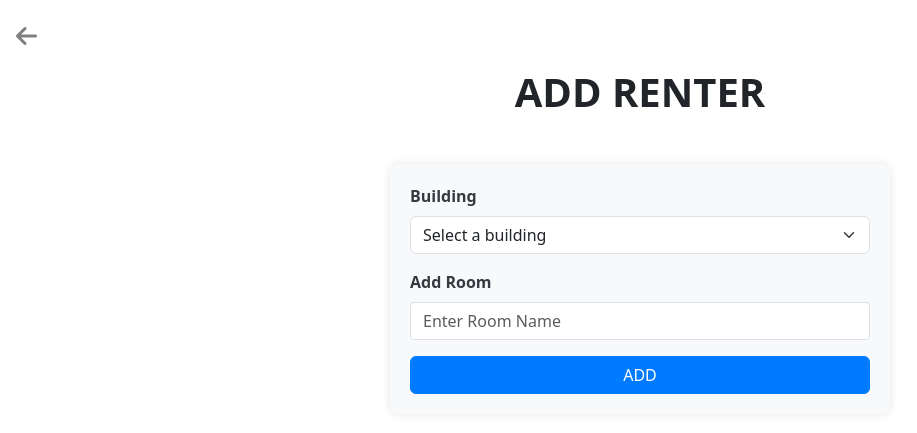
After one commit to dawnet-innovations/renter, a Django app: page /add-room in a window 1280 px wide. The commit adds this page. Shown: the top 433 px of the page, without its empty margins (0-917 px from the left). Run offline with Django 5.2, Linux system fonts and the light colour scheme; data comes from the database, SQL or seed files in the repository; some libraries are stand-ins or nearby versions.

Commit message:
building

```diff
--- a/Renter/core/models.py
+++ b/Renter/core/models.py
@@ -7,22 +7,21 @@ class Building(models.Model):
     def __str__(self):
         return self.name
 
+class Room(models.Model):
+    building = models.ForeignKey(Building, on_delete=models.CASCADE, related_name='%(class)s_building')
+    name = models.CharField(max_length=100)
+
+    def __str__(self):
+        return self.name
+
 
 class Renter(models.Model):
-    building = models.ForeignKey(Building, on_delete=models.CASCADE, related_name='%(class)s_building')
-    room = models.CharField(max_length=25)
+    room = models.ForeignKey(Room, on_delete=models.CASCADE, related_name='%(class)s_room')
     name = models.CharField(max_length=100)
-    phone = models.CharField(max_length=15)
-    whatsapp = models.CharField(max_length=15, null=True, blank=True)
     agreement_start = models.DateTimeField()
     agreement_end = models.DateTimeField()
-    advance = models.DecimalField(max_digits=10, decimal_places=5)
-    rent = models.DecimalField(max_digits=10, decimal_places=5)
-
-    def save(self, *args, **kwargs):
-        if not self.whatsapp:
-            self.whatsapp = self.phone
-        super().save(*args, **kwargs)
+    advance = models.DecimalField(max_digits=100, decimal_places=5)
+    rent = models.DecimalField(max_digits=100, decimal_places=5)
 
     def __str__(self):
         return self.name
--- /dev/null
+++ b/Renter/core/templates/add-room.html
@@ -0,0 +1,40 @@
+{% extends 'base.html' %}
+{% load static %}
+
+{% block title %} RENTER {% endblock %}
+
+{% block body %}
+
+<a href="javascript:window.history.back();">
+    <i style="font-size: 1.5rem; color: grey;" class="fa-solid fa-arrow-left mt-3 mx-3"></i>
+</a>
+
+<h1 class="fw-bold text-center m-3">ADD RENTER </h1>
+
+
+
+<div class="container mt-5">
+    <div class="form-container">
+        <form method="post">
+            {% csrf_token %}
+            <div class="mb-3">
+                <label for="buildingName" class="form-label">Building </label>
+                <select id="buildingName" name="building" class="form-select">
+                    <option value="" disabled selected>Select a building</option>
+                    {% for build in buildings %}
+                    <option value="{{ build.id }}"> {{ build.name }} </option>
+                    {% endfor %}
+                    <!-- Add more options as needed -->
+                </select>
+            </div>
+            <div class="mb-3">
+                <label for="buildingName" class="form-label">Add Room </label>
+                <input name="name" type="text" class="form-control" id="buildingName" placeholder="Enter Room Name ">
+            </div>
+
+            <button type="submit" class="btn btn-primary w-100">ADD</button>
+        </form>
+    </div>
+</div>
+
+{% endblock %}
--- a/Renter/core/urls.py
+++ b/Renter/core/urls.py
@@ -4,9 +4,10 @@ from . import views
 urlpatterns = [
 
     path('',views.index),
-    path('building',views.building,name='building'),
+    path("building/<id>",views.building,name="building"),
     path('renter',views.renter,name='renter'),
     path('pending',views.pending,name='pending'),
     path('add-building',views.add_building,name='add-building'),
+    path('add-room',views.add_room,name='add-room'),
     path('add-renter',views.add_renter,name='add-renter'),
 ]
--- a/Renter/core/views.py
+++ b/Renter/core/views.py
@@ -1,8 +1,6 @@
-from django.shortcuts import render
-from django.shortcuts import render, redirect
-from .models import Building,Renter
-from .forms import RenterForm
-
+from django.shortcuts import render, redirect, get_object_or_404
+from .models import Building, Renter, Room
+from .forms import RenterForm, RoomForm
 
 # Create your views here.
 
@@ -21,31 +19,48 @@ def add_building(request):
 def index(request):
     if request.method == "GET":
         context = {
-            "building": Building.objects.all()
+            "buildings": Building.objects.all()
         }
         return render(request, "index.html", context=context)
 
+def add_room(request):
+    if request.method == "GET":
+        context = {
+            "buildings": Building.objects.all()
+        }
+        return render(request, "add-room.html", context=context)
+
+    if request.method == "POST":
+        form = RoomForm(request.POST)
+        if form.is_valid():
+            form.save()
+        return redirect("/")
 
 def add_renter(request):
     if request.method == "GET":
         context = {
-            "building": Building.objects.all()
+            "buildings": Building.objects.all(),
+            "rooms": Room.objects.all(),
         }
         return render(request, "add-renter.html", context=context)
 
     if request.method == "POST":
-
         form = RenterForm(request.POST)
         if form.is_valid():
             form.save()
-
         return redirect("/")
 
-def building(request):
-    return render(request,'building.html')
+def building(request, id):
+    building = get_object_or_404(Building, id=id)
+    rooms = Room.objects.filter(building=building)
+    context = {
+        "building": building,
+        "rooms": rooms,
+    }
+    return render(request, 'building.html', context=context)
 
 def renter(request):
-    return render(request,'renter.html')
+    return render(request, 'renter.html')
 
 def pending(request):
-    return render(request,'pending.html')
+    return render(request, 'pending.html')
```
Also changed, not shown: Renter/core/forms.py (+8 -1 lines), Renter/core/templates/add-renter.html (+10 -4 lines), Renter/core/templates/building.html (+10 -5 lines), Renter/core/templates/index.html (+10 -3 lines), Renter/core/migrations/0001_initial.py, Renter/core/migrations/0002_alter_renter_whatsapp.py (deleted), Renter/db.sqlite3, 4 other files.
